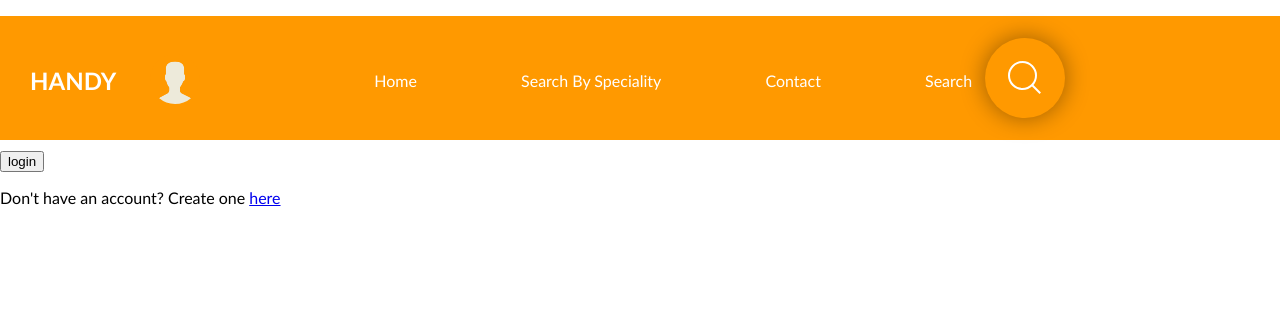
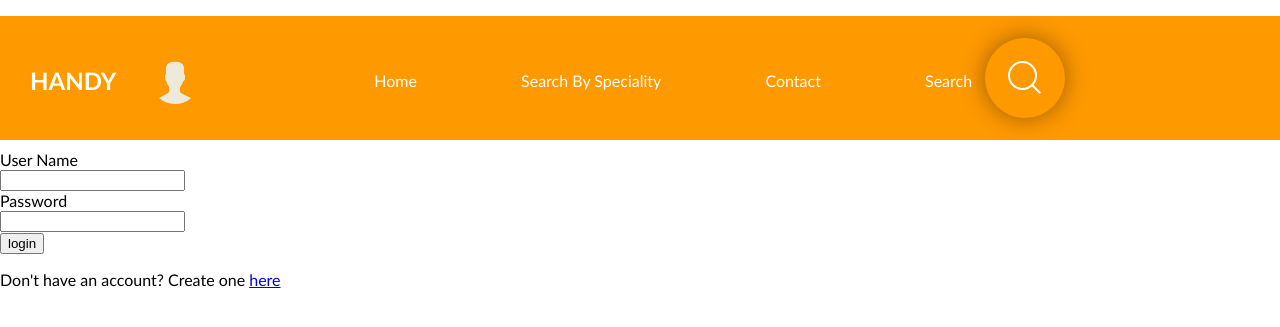
Before and after one commit to JackEshkenazi/Handy-Website, a Django app: page /login/ in a window 1280 px wide. Shown: the top 327 px of the page. Run offline with Django 3.2, Linux system fonts and the light colour scheme; some libraries are stand-ins or nearby versions.

Commit message:
customized login page and created redirect to profile view

```diff
--- a/handy/urls.py
+++ b/handy/urls.py
@@ -26,6 +26,8 @@ urlpatterns = [
 
     path('contractor/<int:ID>', dynamic_lookup_view, name='dynamic_lookup_view'),
 
+    path('profile/', views.profile, name='profile'),
+
     path(
     'admin/password_reset/',auth_views.PasswordResetView.as_view(),
     name='admin_password_reset',
--- a/handy/views.py
+++ b/handy/views.py
@@ -6,6 +6,8 @@ from django.db.models.functions import Concat
 from django.db.models import Aggregate, CharField, Value
 from django.db import connection
 from django.db.models import Q
+from django.contrib.auth.models import User
+from django.shortcuts import redirect
 
 class Card:
   name: str
@@ -122,19 +124,17 @@ def index(request):
 
 
 def login(request):
-
-  context={
-    "data":None
-  }
-
-  if request.user.is_authenticated:
-    is_user = True
-
-    return render(request, 'account.html',context)
-
-  else:
-    is_user= False
-    return render(request, 'registration/login.html',context)
+  if request.method == 'POST':
+    username = request.POST['username']
+    password =  request.POST['password']
+    post = User.objects.filter(username=username)
+    if post:
+      username = request.POST['username']
+      request.session['username'] = username
+      return redirect("profile")
+    else:
+      return render(request, 'registration/login.html', {})
+  return render(request, 'registration/login.html', {})
 
 def register(request):
 
@@ -143,3 +143,11 @@ def register(request):
   }
 
   return render(request, 'registration/registration.html', context)
+
+def profile(request):
+  if request.session.has_key('username'):
+    posts = request.session['username']
+    query = User.objects.filter(username=posts)
+    return render(request, 'profile.html', {"query":query})
+  else:
+    return render(request, 'registration/login.html', {})
--- a/templates/registration/login.html
+++ b/templates/registration/login.html
@@ -5,13 +5,22 @@
 
 {% block mainpage %}
 
-<link href="https://fonts.googleapis.com/css?family=Source+Code+Pro:400,500" rel="stylesheet">
+<form method = "post" class = "form-group" style='align-items:center;'>
+    {% csrf_token %}
+    {{form|crispy}}
+    <div class="form-group">
+        <label >User Name</label>
+        <div class="input"><input type="text" name="username" required="required"></div>
+        <div class="clear"></div>
+    </div>
+    <div class="form-group">
+        <label >Password</label>
+        <div class="input"><input type="password" name="password" required="required"></div>
+        <div class="clear"></div>
+    </div>
 
-    <form method = "post" class = "form-group" style='align-items:center;'>
-        {% csrf_token %}
-        {{form|crispy}}
-        <button type="submit" class="btn btn_success"> login </button>
-        <p> Don't have an account? Create one <a href="/register">here</a></p>
-    </form>
+    <button type="submit" class="btn btn_success"> login </button>
+    <p> Don't have an account? Create one <a href="/register">here</a></p>
+</form>
 
 {% endblock %}
```
Also changed, not shown: db.sqlite3, templates/profile.html (renamed from templates/account.html).
